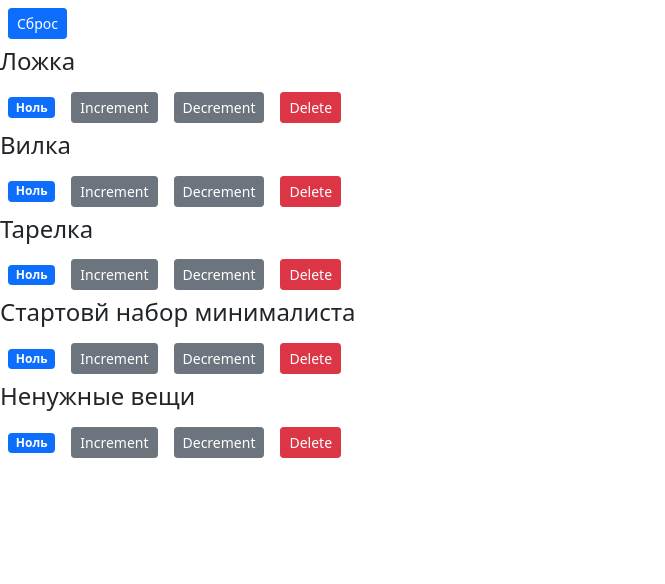
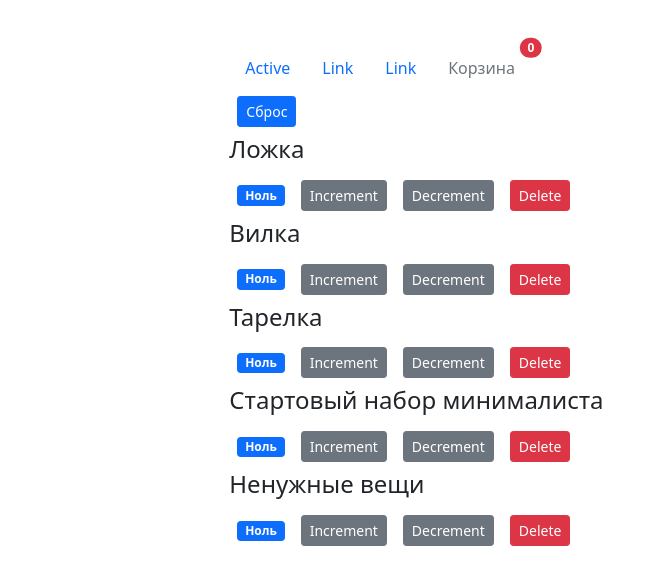
Before and after one commit to RaisaKhaliulina/counter-02, a React (Create React App) app: page / in a window 1280 px wide. Shown: the top 584 px of the page, without its empty margins (0-665 px from the left). Built offline with nearby package versions, Linux system fonts and the light colour scheme.

Commit message:
second commit for lesson 3 practic task 1

```diff
--- a/src/App.js
+++ /dev/null
@@ -1,25 +0,0 @@
-import logo from './logo.svg';
-import './App.css';
-
-function App() {
-  return (
-    <div className="App">
-      <header className="App-header">
-        <img src={logo} className="App-logo" alt="logo" />
-        <p>
-          Edit <code>src/App.js</code> and save to reload.
-        </p>
-        <a
-          className="App-link"
-          href="https://reactjs.org"
-          target="_blank"
-          rel="noopener noreferrer"
-        >
-          Learn React
-        </a>
-      </header>
-    </div>
-  );
-}
-
-export default App;
--- /dev/null
+++ b/src/app.jsx
@@ -0,0 +1,57 @@
+import React,{useState} from 'react';
+import Counters from "./components/counters"
+import NavBar from "./components/navBar"
+
+function App() {
+  const initialState= [
+    {value:0,id:1, name:"Ложка"},
+    {value:0,id:2, name:"Вилка"},
+    {value:0,id:3, name:"Тарелка"},
+    {value:0,id:4, name:"Стартовый набор минималиста"},
+    {value:0,id:5, name:"Ненужные вещи"},
+];
+const [counters, setCounters] = useState(initialState)
+
+const handleDelete = (counterId) => {
+    const newCounters = counters.filter((c)=>c.id!==counterId)
+    setCounters(newCounters)
+}
+
+const handleIncrement = (counterId) => {
+    const newCounters = [...counters]
+    const elementIndex=newCounters.findIndex((c)=>c.id ===counterId)
+    newCounters[elementIndex].value++
+    setCounters(newCounters)
+}
+
+const handleDecrement = (counterId) => {
+    const newCounters = [...counters]
+    const elementIndex=newCounters.findIndex((c)=>c.id ===counterId)
+    newCounters[elementIndex].value--
+    setCounters(newCounters)
+}
+
+const handleReset=()=>{setCounters(initialState)}
+
+
+
+return (
+    <div className="col-lg-8 mx-auto p-3 py-md-5">
+      <main>
+        <NavBar
+        totalItems={counters.reduce((a,c) =>a+c.value,0)}
+        />
+        <Counters
+        onIncrement={handleIncrement}
+        onDecrement={handleDecrement}
+        onReset = {handleReset}
+        onDelete = {handleDelete}
+        counters = {counters}
+        />
+      </main>
+    </div>
+
+    );
+}
+
+export default App;
--- a/src/components/counter.jsx
+++ b/src/components/counter.jsx
@@ -1,33 +1,35 @@
 import React from 'react';
 
-const Counter = (props) => {
+const Counter = ({id, value, name, onIncrement,onDecrement, onDelete}) => {
 
     const formValue = () => {
-        return props.value ===0 ? "Ноль" : props.value
+        return value ===0 ? "Ноль" : value
     }
 
     const getBadgeClasses = () => {
     let classes = "badge m-2 bg-"
-    classes +=props.value === 0 ? "primary":"danger"
+    classes +=value === 0 ? "primary":"danger"
     return classes
     }
 
     return (
       <div>
-        <h4>{props.name}</h4>
+        <h4>{name}</h4>
         <span className={getBadgeClasses()}>{formValue()}</span>
         <button
-          onClick={() => props.onIncrement(props.id)}
+          onClick={() => onIncrement(id)}
           className="btn btn-secondary btn-sm m-2">
           Increment
         </button>
         <button
-          onClick={() => props.onDecrement(props.id)}
+          onClick={() => onDecrement(id)}
           className="btn btn-secondary  btn-sm m-2">
           Decrement
         </button>
-        <button className="btn btn-danger btn-sm m-2"
-        onClick={() => props.onDelete(props.id)}>
+        <button
+        onClick={() => onDelete(id)}
+        className="btn btn-danger btn-sm m-2"
+        >
           Delete
          </button>
       </div>
--- a/src/components/counters.jsx
+++ b/src/components/counters.jsx
@@ -1,49 +1,18 @@
-import React,{useState} from 'react'
-import Counter from './counter'
+import React from 'react'
+import Counter from './counter.jsx'
 
-const Counters = () => {
 
-    const initialState= [
-        {value:0,id:1, name:"Ложка"},
-        {value:0,id:2, name:"Вилка"},
-        {value:0,id:3, name:"Тарелка"},
-        {value:0,id:4, name:"Стартовй набор минималиста"},
-        {value:0,id:5, name:"Ненужные вещи"},
-    ]
-    const [counters, setCounters] = useState(initialState)
-    const handleDelete = (counterId) => {
-        const newCounters = counters.filter((c)=>c.id!==counterId)
-        setCounters(newCounters)
-    }
-    const handleIncrement = (counterId) => {
-        const newCounters = [...counters]
-        const elementIndex=newCounters.findIndex((c)=>c.id ===counterId)
-        newCounters[elementIndex].value++
-        setCounters(newCounters)
-    }
-    const handleDecrement = (counterId) => {
-        const newCounters = [...counters]
-        const elementIndex=newCounters.findIndex((c)=>c.id ===counterId)
-        newCounters[elementIndex].value--
-        setCounters(newCounters)
-    }
-
-    const handleReset=()=>setCounters(initialState)
+const Counters = ({onReset,counters,...rest}) => {
     return(
       <div>
-        <button onClick={handleReset}
+        <button onClick={onReset}
         className= "btn btn-primary btn-sm m-2">
             Сброс</button>
         {counters.map((counter)=> (
             <Counter
               key={counter.id}
-              //id={counter.id}
-              //value={counter.value}
-              //name={counter.name}
-              onDelete={handleDelete}
-              onIncrement={handleIncrement}
-              onDecrement={handleDecrement}
               {...counter}
+              {...rest}
             />
         ))}
 
--- /dev/null
+++ b/src/components/navBar.jsx
@@ -0,0 +1,36 @@
+import React from 'react';
+
+const NavBar = ({totalItems}) => {
+return ( <ul className="nav">
+        <li className="nav-item">
+          <a className="nav-link active" aria-current="page" href="/">
+              Active
+          </a>
+        </li>
+        <li className="nav-item">
+          <a className="nav-link" href="/">
+              Link
+          </a>
+        </li>
+        <li className="nav-item">
+          <a className="nav-link" href="/">
+              Link
+          </a>
+        </li>
+        <li className="nav-item">
+          <a className="nav-link disabled position-relative"
+          href="/" tabIndex="-1" aria-disabled="true">
+              Корзина
+              <span className="position-absolute top-0 start-100
+              translate-middle badge rounded-pill bg-danger">
+              {totalItems}
+                <span className="visually-hidden">unread messages
+                </span>
+              </span>
+          </a>
+        </li>
+      </ul>
+)
+}
+
+export default NavBar
--- a/src/index.js
+++ b/src/index.js
@@ -1,14 +1,14 @@
 import React from 'react';
 import ReactDOM from 'react-dom';
-import App from './App'
+import App from './app.jsx'
 import './index.css';
 import reportWebVitals from './reportWebVitals';
 import "bootstrap/dist/css/bootstrap.css"
-import Counters from './components/counters'
+
 
 ReactDOM.render(
   <React.StrictMode>
-    <Counters />
+    <App />
   </React.StrictMode>,
   document.getElementById('root')
 );
```
